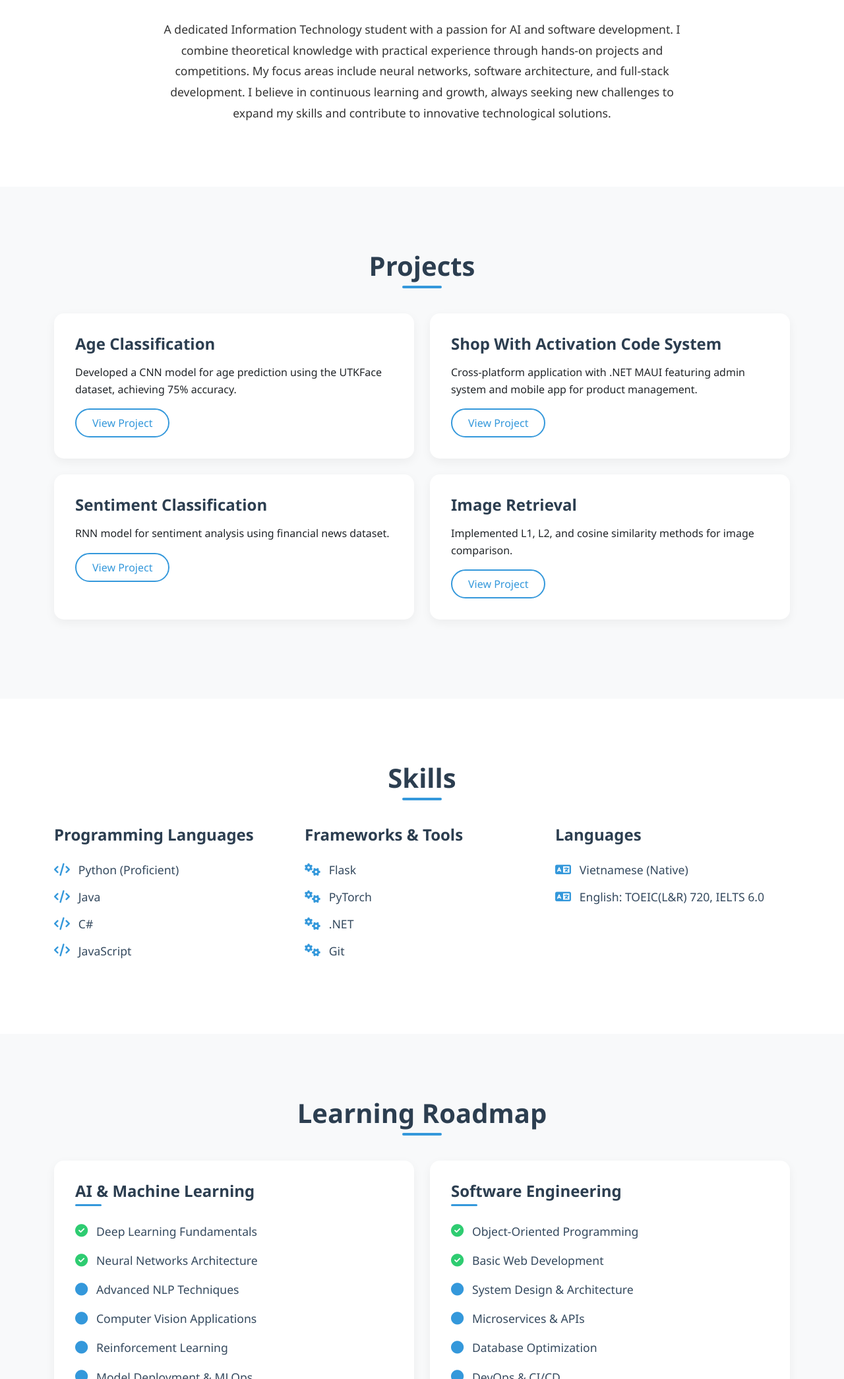
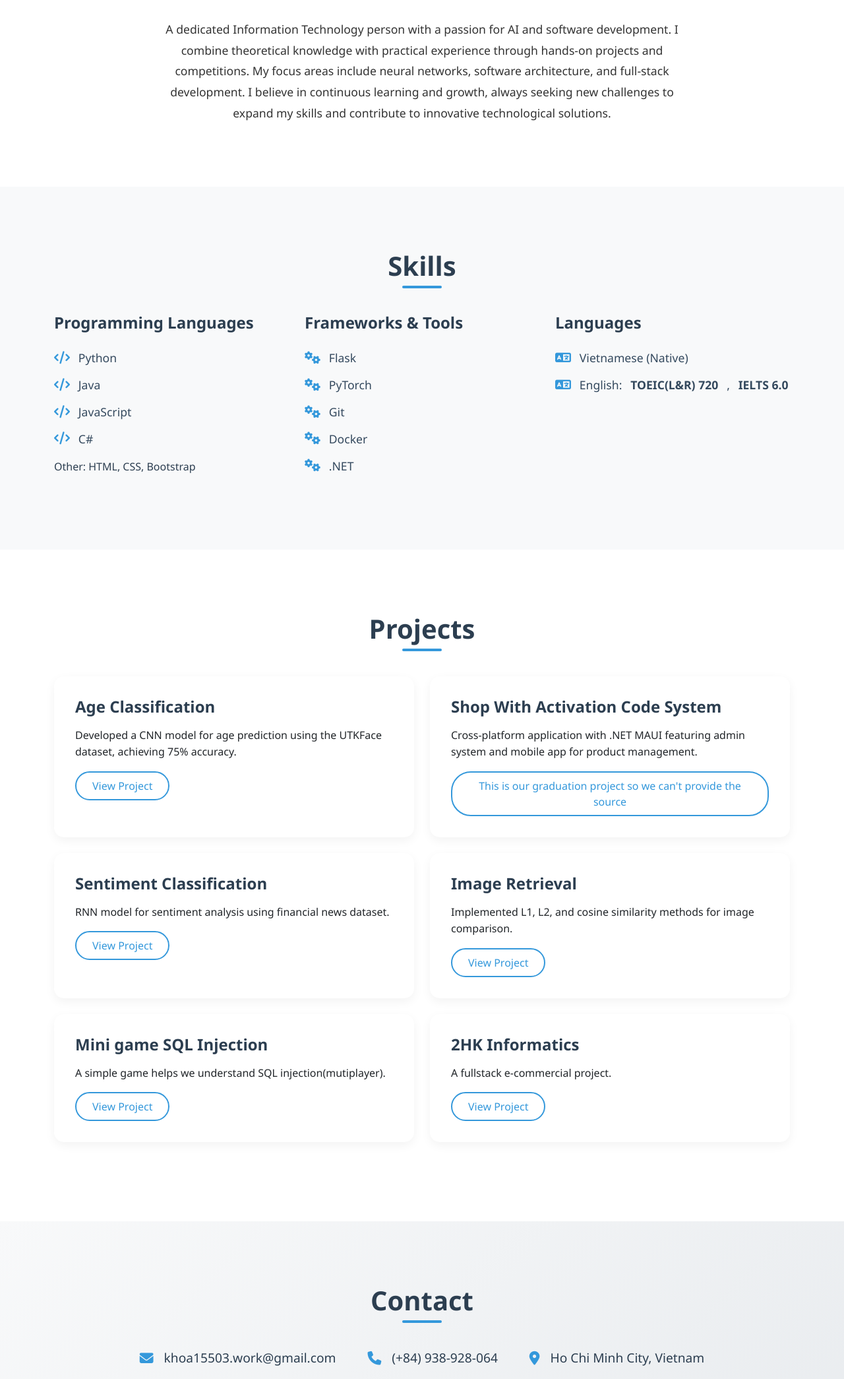
Before and after one commit to Khoa15/khoa15.github.io, a plain HTML site: page index.html in a window 1280 px wide. Shown: the part 710-2800 px from the top of the page at 66% size. Drawn offline with nearby package versions, Linux system fonts and the light colour scheme.

Commit message:
add two projects

```diff
--- a/cv/assets/style.css
+++ b/cv/assets/style.css
@@ -1,6 +1,10 @@
 *{
     padding:0;
     margin:0;
+}
+@page {
+  size: A4;
+  margin: 0;
 }
 @media print and (color) {
     * {
--- a/index.html
+++ b/index.html
@@ -39,7 +39,7 @@
             <div class="hero-content">
                 <div class="hero-text">
                     <h1>Khoa Nguyen</h1>
-                    <h2>AI & Software Developer</h2>
+                    <h2>AI & Software Engineer</h2>
                     <p class="lead">Passionate about creating innovative solutions through artificial intelligence and software development</p>
                     <div class="social-links">
                         <a href="https://github.com/Khoa15" target="_blank">
@@ -52,7 +52,7 @@
                         </a>
                         <a href="mailto:nguyentrongdangkhoa15@gmail.com">
                             <i class="fas fa-envelope"></i>
-                            <span>nguyentrongdangkhoa15@gmail.com</span>
+                            <span>khoa15503.work@gmail.com</span>
                         </a>
                     </div>
                 </div>
@@ -65,13 +65,50 @@
             <h2 class="section-title">About Me</h2>
             <div class="about-content">
                 <p>
-                    A dedicated Information Technology student with a passion for AI and software development. I combine theoretical knowledge with practical experience through hands-on projects and competitions. My focus areas include neural networks, software architecture, and full-stack development. I believe in continuous learning and growth, always seeking new challenges to expand my skills and contribute to innovative technological solutions.
+                    A dedicated Information Technology person with a passion for AI and software development. I combine theoretical knowledge with practical experience through hands-on projects and competitions. My focus areas include neural networks, software architecture, and full-stack development. I believe in continuous learning and growth, always seeking new challenges to expand my skills and contribute to innovative technological solutions.
                 </p>
             </div>
         </div>
     </section>
 
-    <section id="projects" class="section bg-light">
+    <section id="skills" class="section bg-light">
+        <div class="container">
+            <h2 class="section-title">Skills</h2>
+            <div class="row">
+                <div class="col-md-4">
+                    <h3>Programming Languages</h3>
+                    <ul class="list-unstyled">
+                        <li><i class="fas fa-code"></i> Python</li>
+                        <li><i class="fas fa-code"></i> Java</li>
+                        <li><i class="fas fa-code"></i> JavaScript</li>
+                        <li><i class="fas fa-code"></i> C#</li>
+                    </ul>
+                    <p>Other: HTML, CSS, Bootstrap</p>
+                </div>
+                <div class="col-md-4">
+                    <h3>Frameworks & Tools</h3>
+                    <ul class="list-unstyled">
+                        <li><i class="fas fa-cogs"></i> Flask</li>
+                        <li><i class="fas fa-cogs"></i> PyTorch</li>
+                        <li><i class="fas fa-cogs"></i> Git</li>
+                        <li><i class="fas fa-cogs"></i> Docker</li>
+                        <li><i class="fas fa-cogs"></i> .NET</li>
+                    </ul>
+                </div>
+                <div class="col-md-4">
+                    <h3>Languages</h3>
+                    <ul class="list-unstyled">
+                        <li><i class="fas fa-language"></i> Vietnamese (Native)</li>
+                        <li>
+                            <i class="fas fa-language"></i> English: <b>TOEIC(L&R) 720</b>, <b>IELTS 6.0</b>
+                        </li>
+                    </ul>
+                </div>
+            </div>
+        </div>
+    </section>
+
+    <section id="projects" class="section">
         <div class="container">
             <h2 class="section-title">Projects</h2>
             <div class="row">
@@ -89,7 +126,7 @@
                         <div class="card-body">
                             <h3 class="card-title">Shop With Activation Code System</h3>
                             <p class="card-text">Cross-platform application with .NET MAUI featuring admin system and mobile app for product management.</p>
-                            <a href="#" class="btn btn-outline-primary">View Project</a>
+                            <a href="#" class="btn btn-outline-primary">This is our graduation project so we can't provide the source</a>
                         </div>
                     </div>
                 </div>
@@ -111,44 +148,29 @@
                         </div>
                     </div>
                 </div>
-            </div>
-        </div>
-    </section>
-
-    <section id="skills" class="section">
-        <div class="container">
-            <h2 class="section-title">Skills</h2>
-            <div class="row">
-                <div class="col-md-4">
-                    <h3>Programming Languages</h3>
-                    <ul class="list-unstyled">
-                        <li><i class="fas fa-code"></i> Python (Proficient)</li>
-                        <li><i class="fas fa-code"></i> Java</li>
-                        <li><i class="fas fa-code"></i> C#</li>
-                        <li><i class="fas fa-code"></i> JavaScript</li>
-                    </ul>
+                <div class="col-md-6 mb-4">
+                    <div class="card h-100">
+                        <div class="card-body">
+                            <h3 class="card-title">Mini game SQL Injection</h3>
+                            <p class="card-text">A simple game helps we understand SQL injection(mutiplayer).</p>
+                            <a href="https://github.com/Khoa15/mini-game-sql-injection.git" class="btn btn-outline-primary" target="_blank">View Project</a>
+                        </div>
+                    </div>
                 </div>
-                <div class="col-md-4">
-                    <h3>Frameworks & Tools</h3>
-                    <ul class="list-unstyled">
-                        <li><i class="fas fa-cogs"></i> Flask</li>
-                        <li><i class="fas fa-cogs"></i> PyTorch</li>
-                        <li><i class="fas fa-cogs"></i> .NET</li>
-                        <li><i class="fas fa-cogs"></i> Git</li>
-                    </ul>
-                </div>
-                <div class="col-md-4">
-                    <h3>Languages</h3>
-                    <ul class="list-unstyled">
-                        <li><i class="fas fa-language"></i> Vietnamese (Native)</li>
-                        <li><i class="fas fa-language"></i> English: TOEIC(L&R) 720, IELTS 6.0</li>
-                    </ul>
+                <div class="col-md-6 mb-4">
+                    <div class="card h-100">
+                        <div class="card-body">
+                            <h3 class="card-title">2HK Informatics</h3>
+                            <p class="card-text">A fullstack e-commercial project.</p>
+                            <a href="https://github.com/Khoa15/2hkinformatics.git" class="btn btn-outline-primary" target="_blank">View Project</a>
+                        </div>
+                    </div>
                 </div>
             </div>
         </div>
     </section>
 
-    <section id="learning-roadmap" class="section bg-light">
+    <!-- <section id="learning-roadmap" class="section bg-light">
         <div class="container">
             <h2 class="section-title">Learning Roadmap</h2>
             <div class="row">
@@ -274,7 +296,43 @@
                 </div>
             </div>
         </div>
+    </section> -->
+
+    <section id="contact" class="section">
+        <div class="container">
+            <h2 class="section-title">Contact</h2>
+            <div class="contact-info">
+                <p>
+                    <i class="fas fa-envelope"></i>
+                    <a href="mailto:khoa15503.work@gmail.com">khoa15503.work@gmail.com</a>
+                </p>
+                <p>
+                    <i class="fas fa-phone"></i>
+                    (+84) 938-928-064
+                </p>
+                <p>
+                    <i class="fas fa-map-marker-alt"></i>
+                    Ho Chi Minh City, Vietnam
+                </p>
+            </div>
+        </div>
     </section>
+
+    <footer class="footer">
+        <div class="container text-center">
+            <p>&copy; 2024 Khoa Nguyen. All rights reserved.</p>
+            <p class="credit">Portfolio designed with assistance from <a href="https://cursor.sh" target="_blank">Cursor AI Assistant</a></p>
+        </div>
+    </footer>
+
+    <script src="https://cdn.jsdelivr.net/npm/bootstrap@5.3.3/dist/js/bootstrap.bundle.min.js"></script>
+
+    <!--
+
+                MODAL-MODAL-MODAL-MODAL-MODAL-MODAL-MODAL-MODAL-MODAL-MODAL-MODAL-MODAL-MODAL-MODALMODAL-MODAL
+
+    -->
+
 
     <!-- AI & ML Modals -->
     <div class="modal fade" id="deepLearningModal" tabindex="-1">
@@ -742,34 +800,6 @@
         </div>
     </div>
 
-    <section id="contact" class="section">
-        <div class="container">
-            <h2 class="section-title">Contact</h2>
-            <div class="contact-info">
-                <p>
-                    <i class="fas fa-envelope"></i>
-                    <a href="mailto:nguyentrongdangkhoa15@gmail.com">nguyentrongdangkhoa15@gmail.com</a>
-                </p>
-                <p>
-                    <i class="fas fa-phone"></i>
-                    (+84) 938-928-064
-                </p>
-                <p>
-                    <i class="fas fa-map-marker-alt"></i>
-                    Ho Chi Minh City, Vietnam
-                </p>
-            </div>
-        </div>
-    </section>
-
-    <footer class="footer">
-        <div class="container text-center">
-            <p>&copy; 2024 Khoa Nguyen. All rights reserved.</p>
-            <p class="credit">Portfolio designed with assistance from <a href="https://cursor.sh" target="_blank">Cursor AI Assistant</a></p>
-        </div>
-    </footer>
-
-    <script src="https://cdn.jsdelivr.net/npm/bootstrap@5.3.3/dist/js/bootstrap.bundle.min.js"></script>
 
     <!-- Microservices & APIs Modal -->
     <div class="modal fade" id="microservicesModal" tabindex="-1">
--- a/styles.css
+++ b/styles.css
@@ -262,6 +262,7 @@ body {
     align-items: center;
     gap: 3rem;
     margin-top: 2rem;
+    cursor: pointer;
 }
 
 .contact-info p {
```
Also changed, not shown: cv/cv.html (+28 -14 lines), cv/assets/khoa-no-bg.png (added).
